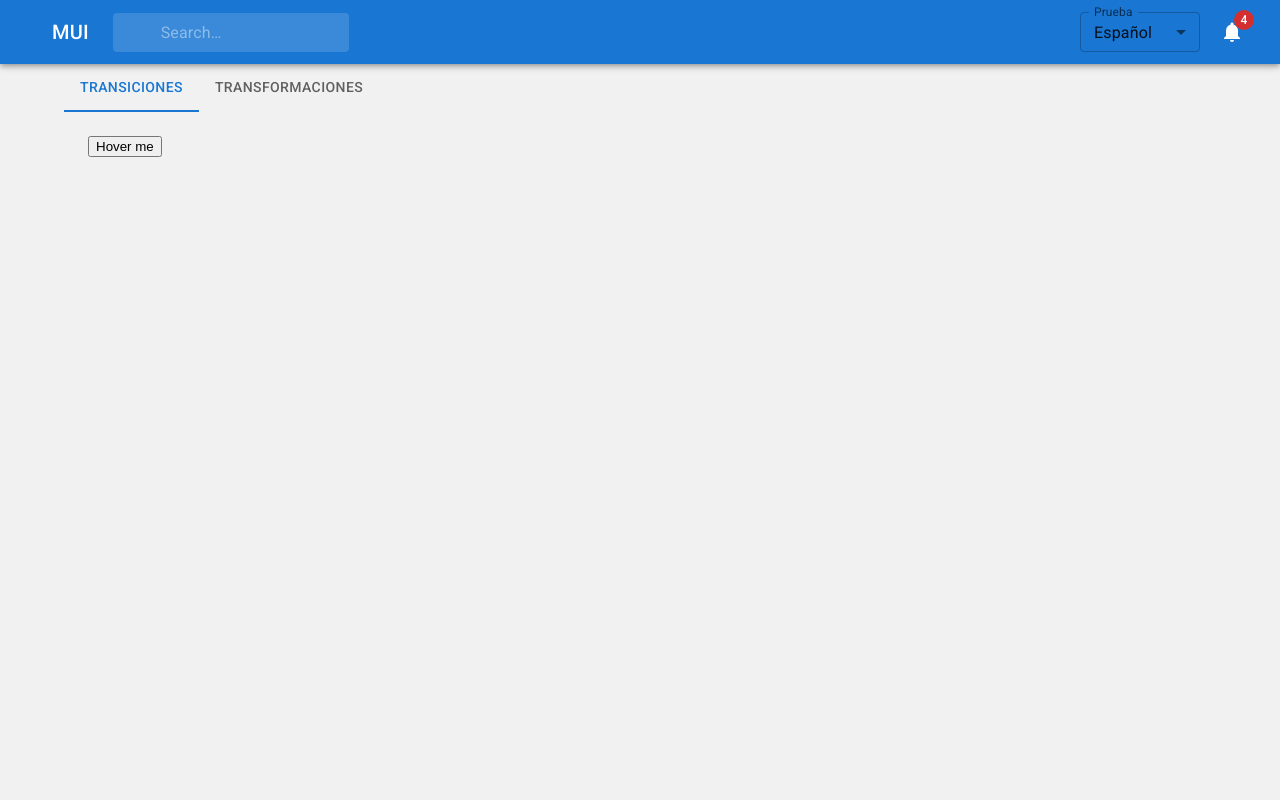
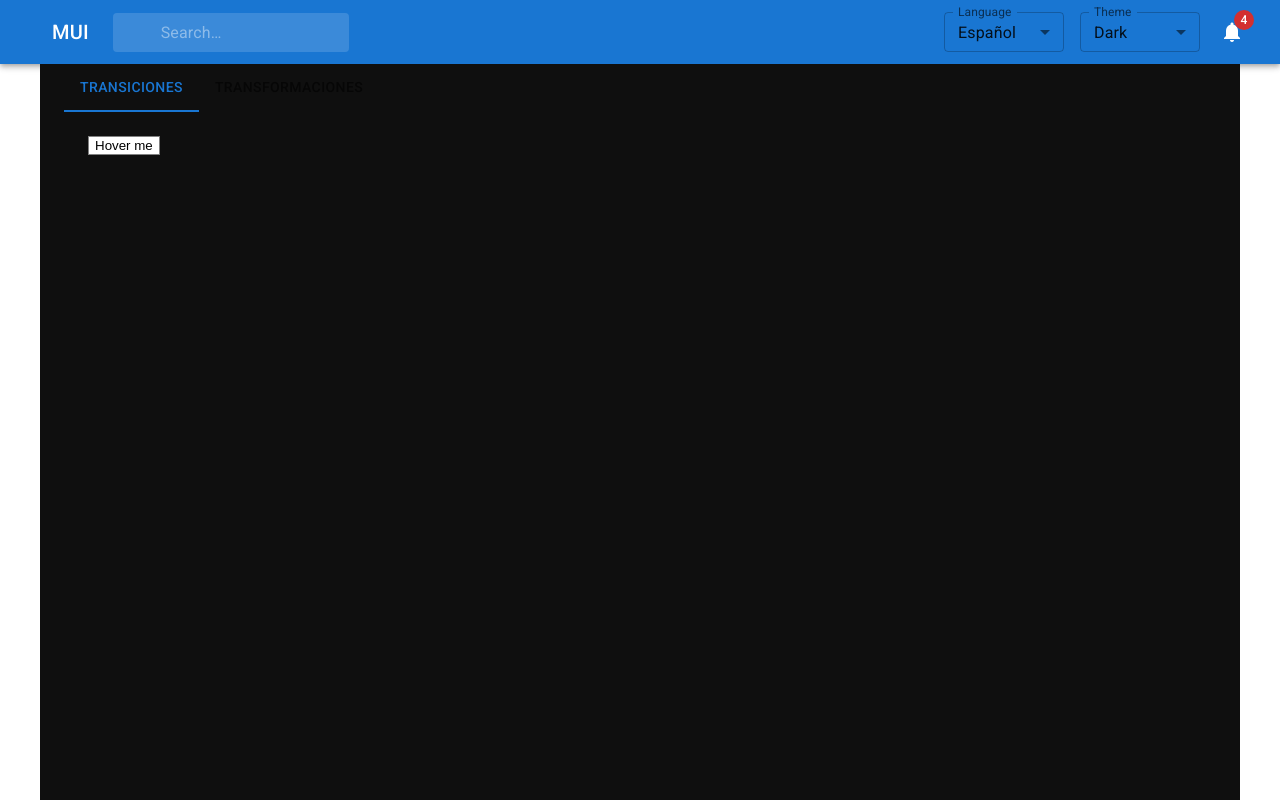
Before and after one commit to bdmtnz/briefcase, a React (Vite) app: page /dashboard/animations in a window 1280 px wide. Built offline with nearby package versions, Linux system fonts and the light colour scheme.

Commit message:
Advanced theme implements

```diff
--- a/src/app/pages/animation/transition/Transition.tsx
+++ b/src/app/pages/animation/transition/Transition.tsx
@@ -1,9 +1,13 @@
+import { useContext } from 'react'
 import './Transition.scss'
+import { ThemeContext } from '../../../redux/theme/theme-context'
 
 const Transition = () => {
+    const { theme } = useContext(ThemeContext)
+
     return (
         <div id="root-transition">
-            <button>
+            <button className={theme.btn.high}>
                 Hover me
             </button>
         </div>
--- a/src/app/pages/dashboard/components/navbar/Navbar.tsx
+++ b/src/app/pages/dashboard/components/navbar/Navbar.tsx
@@ -14,6 +14,7 @@ import Menu from "@mui/material/Menu";
 import SelectCustom from "../../../../shared/components/select/Select";
 import { useContext } from "react";
 import { LangContext } from "../../../../redux/language/lang-context";
+import { ThemeContext } from "../../../../redux/theme/theme-context";
 
 const Search = styled("div")(({ theme }) => ({
   position: "relative",
@@ -57,6 +58,8 @@ const StyledInputBase = styled(InputBase)(({ theme }) => ({
 
 export default function NavBar() {
   const { languageKey, setLanguage } = useContext(LangContext);
+  const { theme, themeKey, setTheme } = useContext(ThemeContext)
+
   const [anchorEl, setAnchorEl] = React.useState<null | HTMLElement>(null);
   const [mobileMoreAnchorEl, setMobileMoreAnchorEl] =
     React.useState<null | HTMLElement>(null);
@@ -185,13 +188,22 @@ export default function NavBar() {
           </Search>
           <Box sx={{ flexGrow: 1 }} />
           <SelectCustom
-            label="Prueba"
+            label="Language"
             onChange={(selected) => { setLanguage(`${selected}`) }}
             options={[
               { label: "Español", value: "esCO" },
               { label: "English", value: "enUS" },
             ]}
             value={languageKey}
+          />
+          <SelectCustom
+            label="Theme"
+            onChange={(selected) => { setTheme(`${selected}`) }}
+            options={[
+              { label: "Light", value: "light" },
+              { label: "Dark", value: "dark" },
+            ]}
+            value={themeKey}
           />
           <Box sx={{ display: { xs: "none", md: "flex" } }}>
             <IconButton
--- a/src/app/shared/layout/Layout.scss
+++ b/src/app/shared/layout/Layout.scss
@@ -1,3 +1,3 @@
-// .root-layout {
-//     width: 100vw !important;
-// }
+.root-layout {
+    height: calc(100vh - 64px);
+}
--- a/src/app/shared/layout/Layout.tsx
+++ b/src/app/shared/layout/Layout.tsx
@@ -1,14 +1,17 @@
 import { Container } from "@mui/material"
 import "./Layout.scss"
+import { useContext } from "react"
+import { ThemeContext } from "../../redux/theme/theme-context"
 
 interface LayoutParams {
     children: JSX.Element
 }
 
 const Layout = ({ children }: LayoutParams) => {
+    const { theme } = useContext(ThemeContext)
 
     return (
-        <Container maxWidth="lg" className="root-layout">
+        <Container maxWidth="lg" className={"root-layout "+ theme.bg.high}>
             {children}
         </Container>
     )
--- a/src/index.scss
+++ b/src/index.scss
@@ -3,7 +3,6 @@
 body {
     padding: 0;
     margin: 0;
-    background-color: rgb(241, 241, 241);
 
     button {
         cursor: pointer;
--- a/src/styles/LightTheme.scss
+++ b/src/styles/LightTheme.scss
@@ -7,7 +7,7 @@
             background-color: rgb(217, 217, 217);
         }
         &-high {
-            background-color: rgb(248, 248, 248);
+            background-color: rgb(241, 241, 241);
         }
     }
     &-btn {
```
